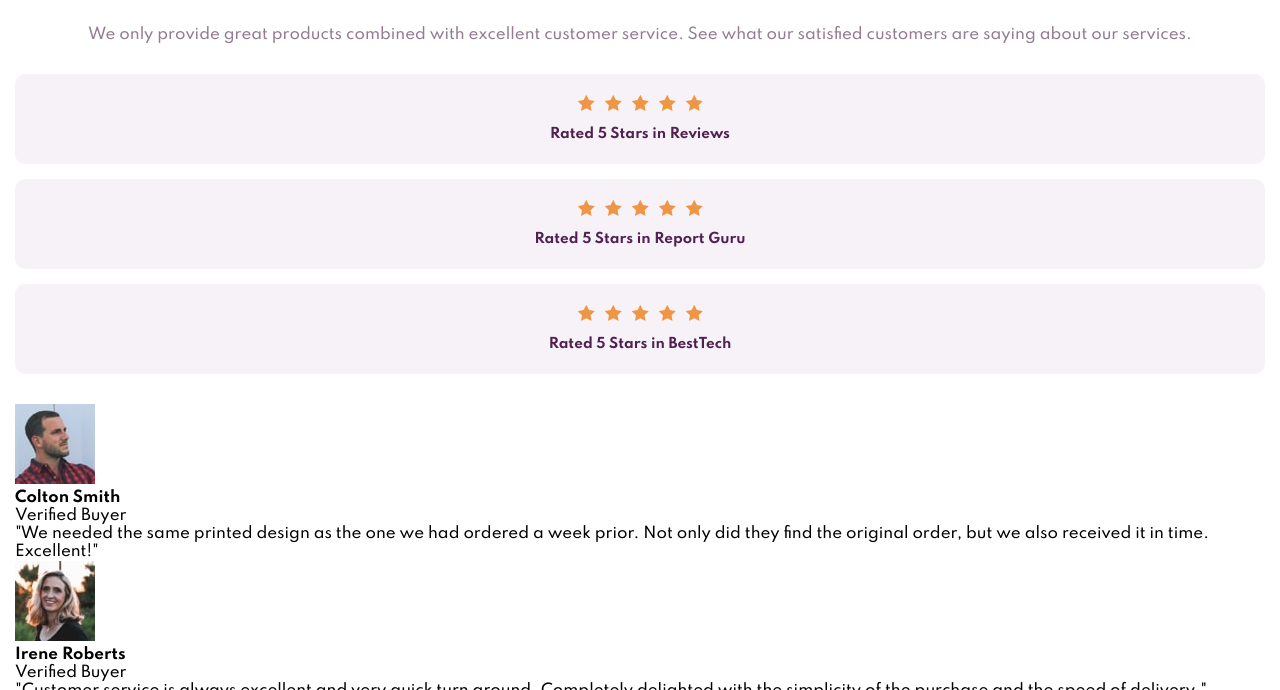
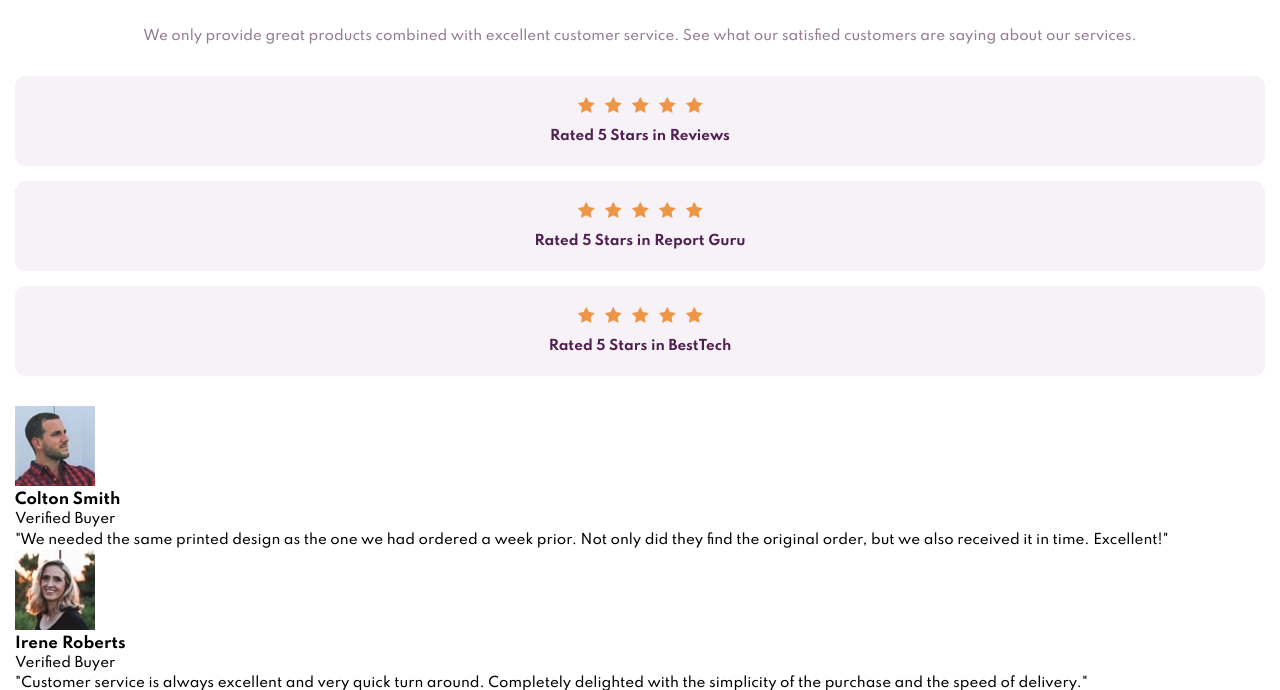
Before and after one commit to ravviolo/social-proof-section, a plain HTML site: page index.html in a window 1280 px wide. Shown: the part 109-799 px from the top of the page. Drawn offline with nearby package versions, Linux system fonts and the light colour scheme; files that its build step writes are made by us from their sources.

Commit message:
Add general p tag styles

```diff
--- a/styles/_general.scss
+++ b/styles/_general.scss
@@ -21,3 +21,7 @@ body {
 section {
   margin-top: 2em;
 }
+p {
+  font-size: 0.9rem;
+  line-height: 1.5;
+}
```
